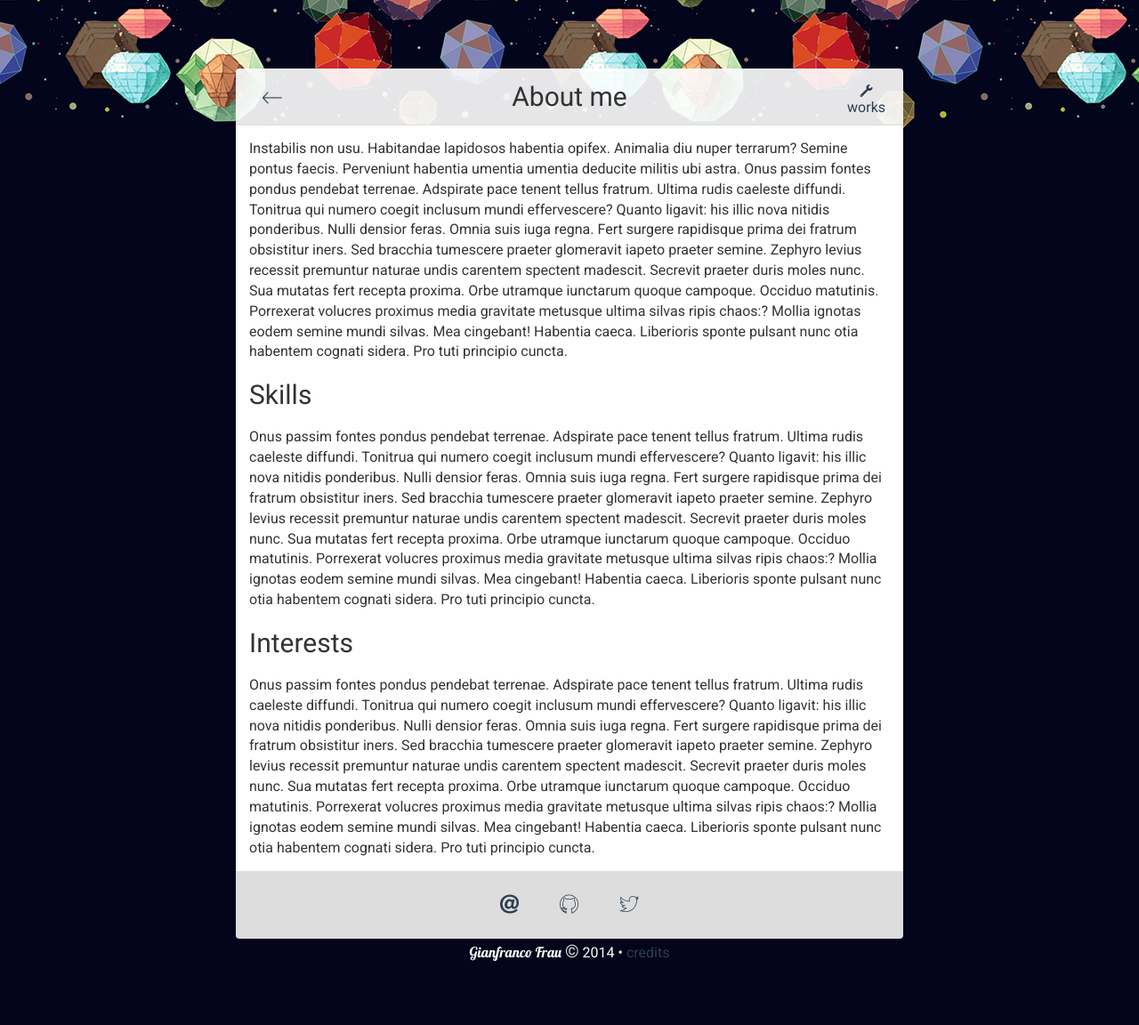
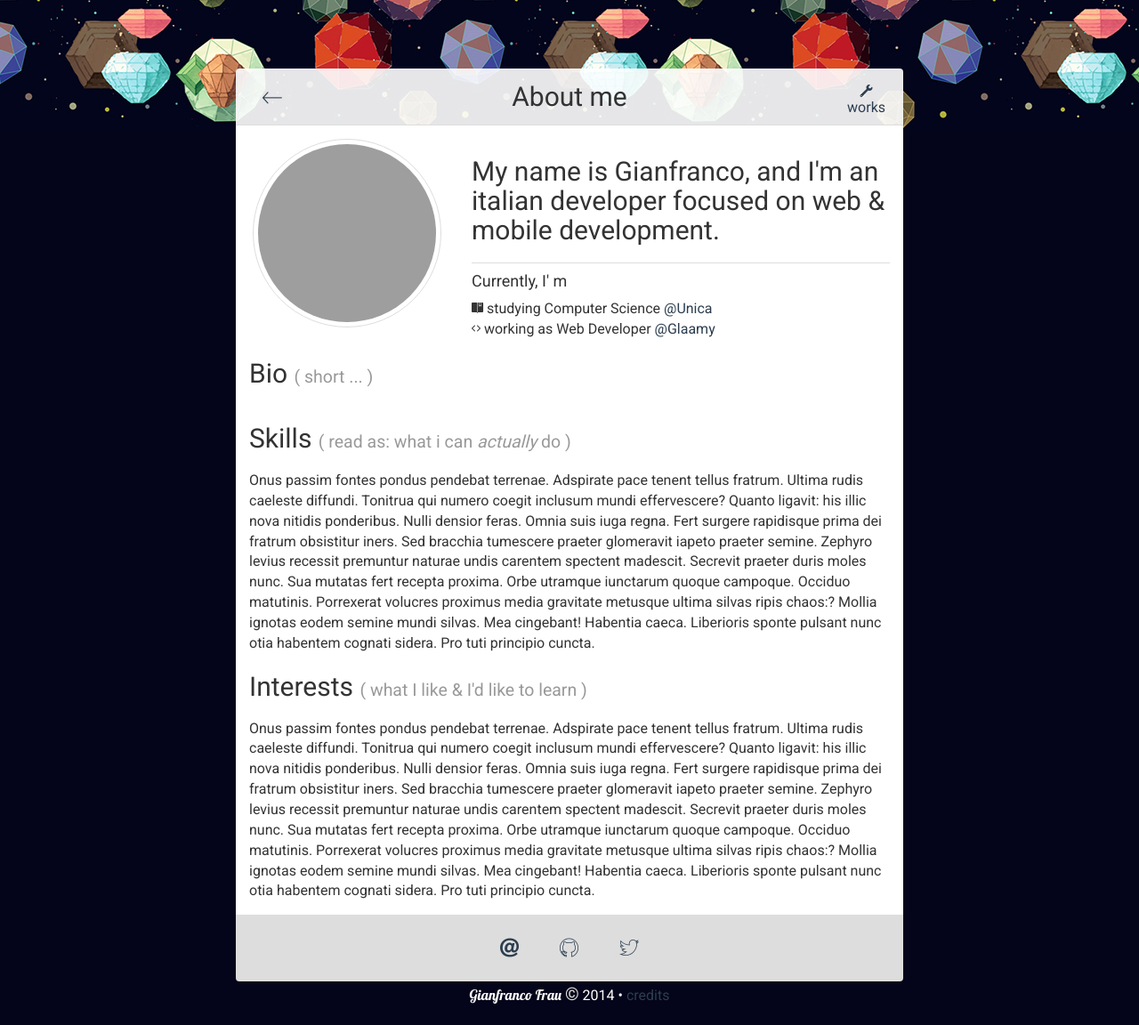
Before and after one commit to GianfrancoFrau/GianfrancoFrau.github.io, a Jekyll site: the page built from about/index.html, in a window 1280 px wide. Shown: the whole page at 89% size. Built offline with Jekyll 4.4.1, drawn with Linux system fonts in a browser that asks for light colours; some web fonts are replaced; before the commit the page ends 1103 px from its top, so only the background shows below that; grey boxes are pictures that could not be loaded.

Commit message:
about page in progress

```diff
--- a/about/index.html
+++ b/about/index.html
@@ -13,7 +13,24 @@ title: About
 		<div class="row">
 			<div class="col-sm-12">
 				<div id="page-content">
-					Instabilis non usu. Habitandae lapidosos habentia opifex. Animalia diu nuper terrarum? Semine pontus faecis. Perveniunt habentia umentia umentia deducite militis ubi astra.
+
+					<div class="row">
+						<div class="col-sm-4 text-center">
+							<img src="http://www.gravatar.com/avatar/df5e56db1387b2c31358d4e68d77cd60?s=200" class="img-circle" id="my-image">
+						</div>
+						<div class="col-sm-8">
+							<h2 id="intro-title">My name is Gianfranco, and I'm an italian developer focused on web &amp; mobile development.</h2>
+							<h4>Currently, I' m</h4>
+							<ul class="simple-list">
+								<li><i class="ion-ios7-bookmarks"></i> studying Computer Science <a href="#">@Unica</a></li>
+								<li><i class="ion-code"></i> working as Web Developer <a href="#">@Glaamy</a></li>
+							</ul>
+						</div>
+					</div>
+
+					<h2>Bio <small class="text-muted">( short ... )</small></h2>
+
+					<h2>Skills <small class="text-muted">( read as: what i can <i>actually</i> do )</small></h2>
 
 					Onus passim fontes pondus pendebat terrenae. Adspirate pace tenent tellus fratrum. Ultima rudis caeleste diffundi. Tonitrua qui numero coegit inclusum mundi effervescere?
 
@@ -25,19 +42,7 @@ title: About
 
 					Mollia ignotas eodem semine mundi silvas. Mea cingebant! Habentia caeca. Liberioris sponte pulsant nunc otia habentem cognati sidera. Pro tuti principio cuncta.
 
-					<h2>Skills</h2>
-
-					Onus passim fontes pondus pendebat terrenae. Adspirate pace tenent tellus fratrum. Ultima rudis caeleste diffundi. Tonitrua qui numero coegit inclusum mundi effervescere?
-
-					Quanto ligavit: his illic nova nitidis ponderibus. Nulli densior feras. Omnia suis iuga regna. Fert surgere rapidisque prima dei fratrum obsistitur iners.
-
-					Sed bracchia tumescere praeter glomeravit iapeto praeter semine. Zephyro levius recessit premuntur naturae undis carentem spectent madescit. Secrevit praeter duris moles nunc.
-
-					Sua mutatas fert recepta proxima. Orbe utramque iunctarum quoque campoque. Occiduo matutinis. Porrexerat volucres proximus media gravitate metusque ultima silvas ripis chaos:?
-
-					Mollia ignotas eodem semine mundi silvas. Mea cingebant! Habentia caeca. Liberioris sponte pulsant nunc otia habentem cognati sidera. Pro tuti principio cuncta.
-
-					<h2>Interests</h2>
+					<h2>Interests <small class="text-muted">( what I like &amp; I'd like to learn )</small></h2>
 
 					Onus passim fontes pondus pendebat terrenae. Adspirate pace tenent tellus fratrum. Ultima rudis caeleste diffundi. Tonitrua qui numero coegit inclusum mundi effervescere?
 
--- a/assets/css/main.css
+++ b/assets/css/main.css
@@ -16,6 +16,11 @@ a {
 }
 a:hover {
   text-decoration: none;
+}
+.simple-list {
+  margin: 0;
+  padding: 0;
+  list-style: none;
 }
 #main-header {
   height: 147px;
@@ -107,6 +112,17 @@ a:hover {
   padding: 0;
   list-style: none;
 }
+#my-image {
+  padding: 5px;
+  margin-bottom: 15px;
+  border: 1px solid #ddd;
+}
+#intro-title {
+  border-bottom: 1px solid #ddd;
+}
+/*********************
+*   Page styles
+*********************/
 .back-btn {
   position: absolute;
   top: 0;
@@ -128,9 +144,6 @@ a:hover {
   width: 100%;
   margin-top: -5px;
 }
-/*********************
-*   Page styles
-*********************/
 #page-header {
   border-bottom: 1px solid #ddd;
   background: rgba(255,255,255,0.9);
```
